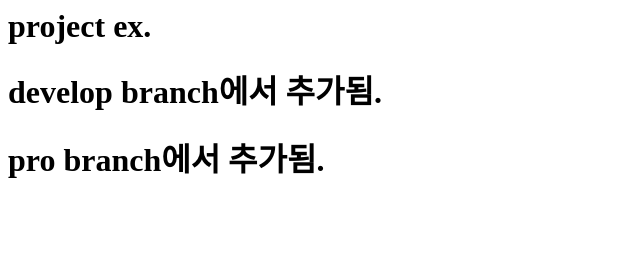
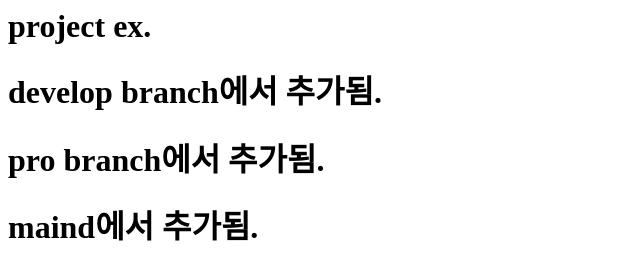
Before and after one commit to wechang123/git_project, a plain HTML site: page index.html in a window 1280 px wide. Shown: the whole page, without its empty margins (0-640 px from the left). Drawn offline with Linux system fonts and the light colour scheme.

Commit message:
main에서 commit

```diff
--- a/index.html
+++ b/index.html
@@ -9,5 +9,7 @@
         <h1>develop branch에서 추가됨.</h1>
 
         <h1>pro branch에서 추가됨.</h1>
+
+        <h1>maind에서 추가됨.</h1>
     </body>
 </html>
```
